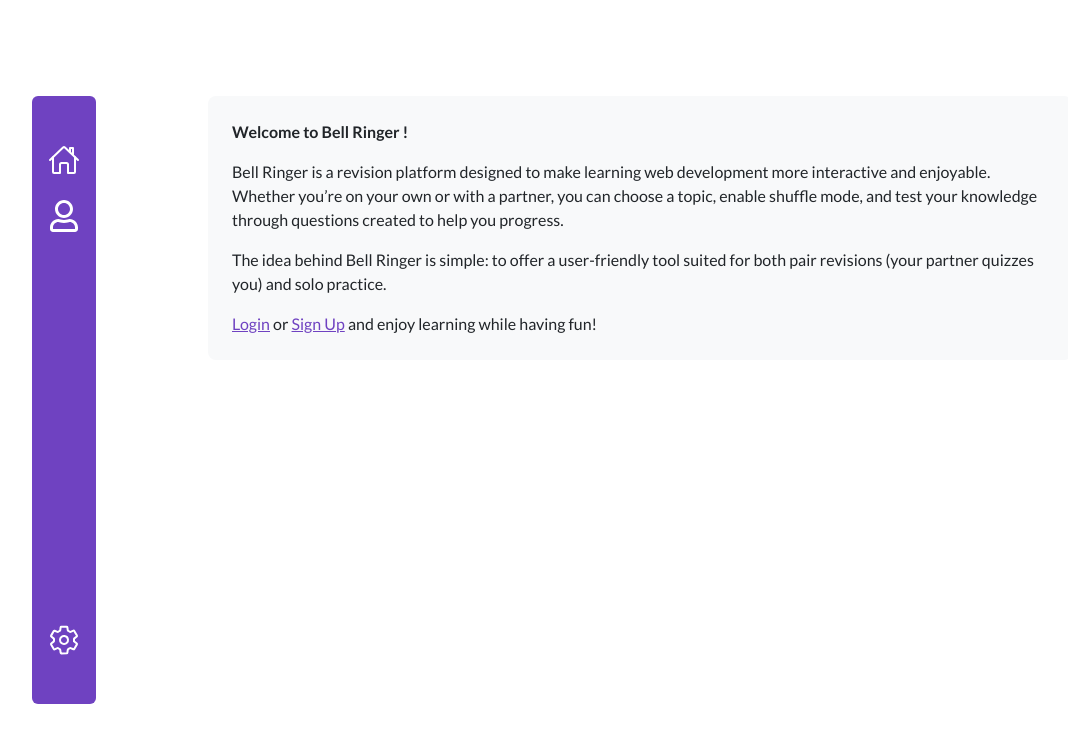
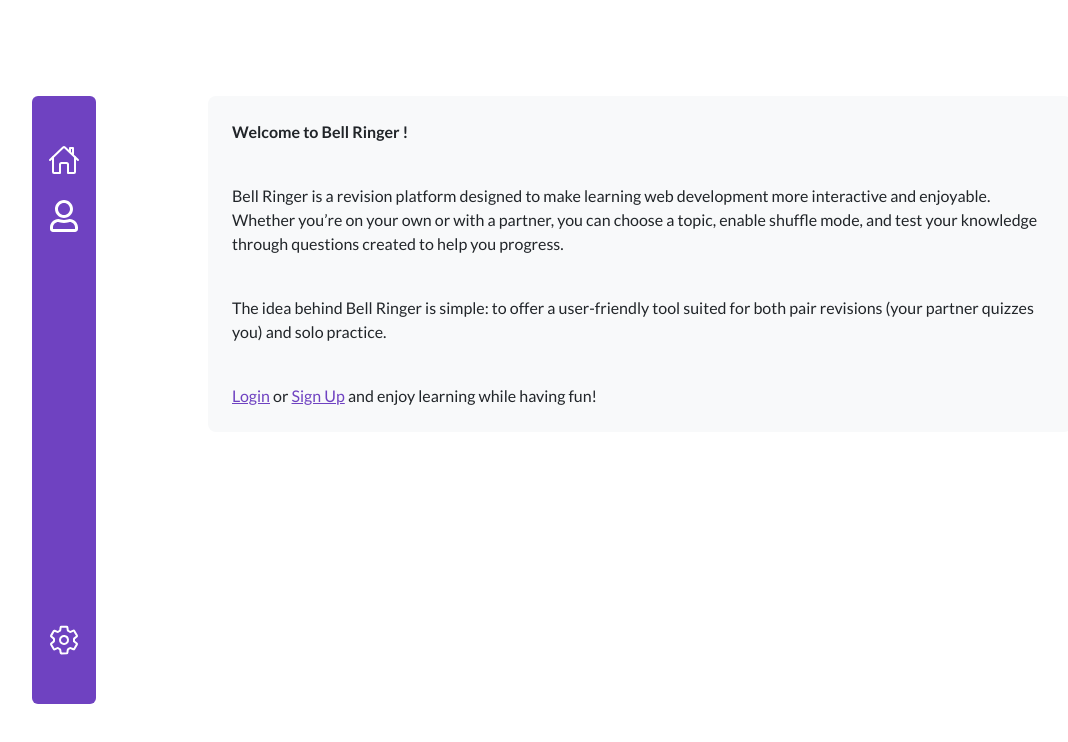
Before and after one commit to luneroka/bell-ringer, a React (Vite) app in the folder frontend/: page / in a window 1280 px wide. Shown: the top 742 px of the page, without its empty margins (0-1068 px from the left). Built offline with nearby package versions, Linux system fonts and the light colour scheme; no server answers.

Commit message:
Fix typo in instructions files boostrap classes

```diff
--- a/frontend/src/components/instructions/AuthInstructions.jsx
+++ b/frontend/src/components/instructions/AuthInstructions.jsx
@@ -1,7 +1,7 @@
 function AuthInstructions() {
   return (
     <>
-      <div className='d-fex flex-column gap-4 bg-light p-4 rounded-3'>
+      <div className='d-flex flex-column gap-4 bg-light p-4 rounded-3'>
         <p>
           Enter your settings below to generate a quiz tailored to your goals.
         </p>
--- a/frontend/src/components/instructions/IndexInstructions.jsx
+++ b/frontend/src/components/instructions/IndexInstructions.jsx
@@ -3,7 +3,7 @@ import { Link } from 'react-router-dom';
 function IndexInstructions() {
   return (
     <>
-      <div className='d-fex flex-column gap-4 bg-light p-4 rounded-3'>
+      <div className='d-flex flex-column gap-4 bg-light p-4 rounded-3'>
         <p className='font-family-primary fw-semibold'>
           Welcome to Bell Ringer !
         </p>
```
